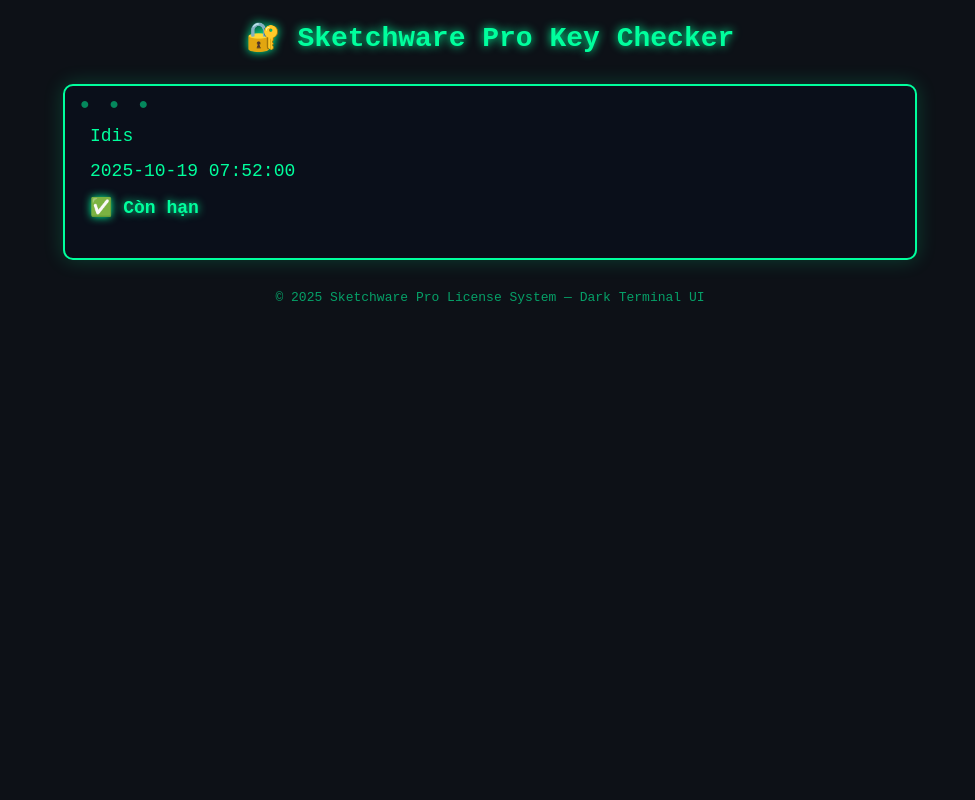
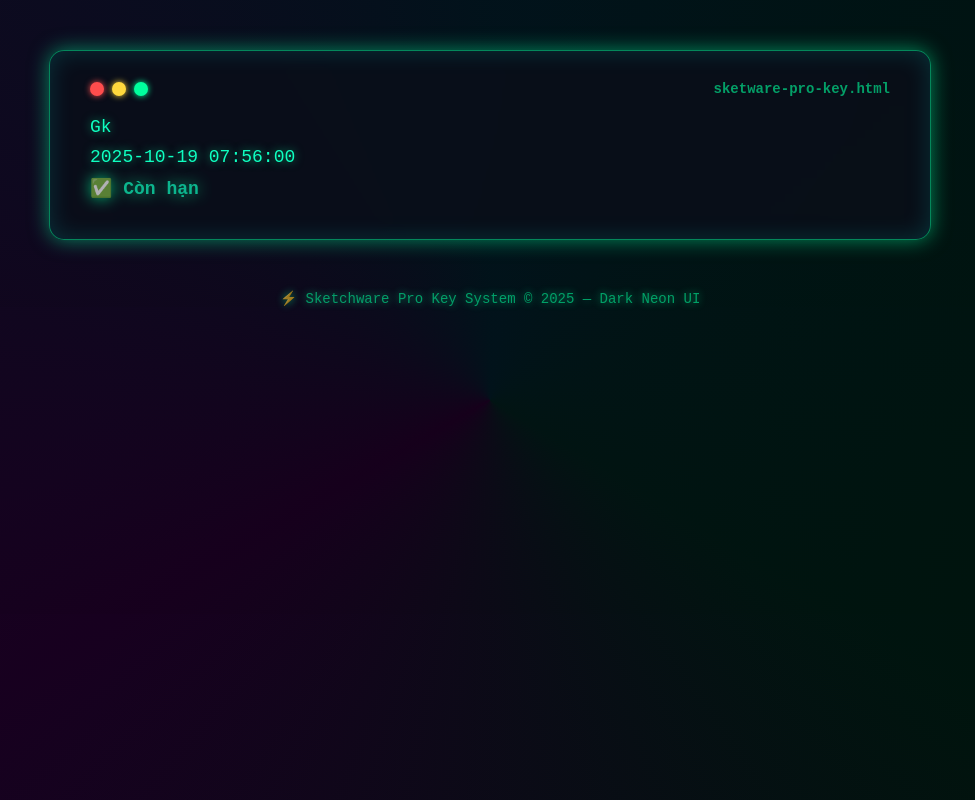
Before and after one commit to vothanhtung-cheat/A, a plain HTML site: page index.html in a window 1280 px wide. Shown: the whole page, without its empty margins (150-1125 px from the left). Drawn offline with Linux system fonts and the light colour scheme.

Commit message:
Update index.html

```diff
--- a/index.html
+++ b/index.html
@@ -4,96 +4,133 @@
   <meta charset="UTF-8">
   <title>Key Sketchware Pro</title>
   <style>
-    /* 🎨 Giao diện terminal dark */
+    /* 💫 Toàn bộ nền */
     body {
-      background: #0d1117;
-      color: #00ff9d;
-      font-family: "JetBrains Mono", "Courier New", monospace;
       margin: 0;
       padding: 0;
+      font-family: 'JetBrains Mono', 'Courier New', monospace;
+      background: radial-gradient(circle at top left, #05010f, #000);
+      color: #0fffc1;
+      overflow-x: hidden;
     }
 
-    /* Khung terminal nằm trên cùng website */
-    .terminal {
-      background: #0a0f1a;
-      border: 2px solid #00ff9d;
-      border-radius: 10px;
-      box-shadow: 0 0 20px rgba(0, 255, 157, 0.2);
-      padding: 25px;
-      width: 95%;
-      max-width: 800px;
-      margin: 30px auto;
-      position: relative;
-      overflow: hidden;
+    /* ✨ Hiệu ứng nền chuyển động nhẹ neon */
+    body::before {
+      content: "";
+      position: fixed;
+      top: -50%;
+      left: -50%;
+      width: 200%;
+      height: 200%;
+      background: conic-gradient(from 180deg at 50% 50%, #00e6ff, #00ff9d, #ff00ff, #00e6ff);
+      animation: rotate 10s linear infinite;
+      opacity: 0.08;
+      z-index: 0;
     }
 
-    /* Header giống terminal */
-    .terminal::before {
-      content: "● ● ●";
-      position: absolute;
-      top: 10px;
-      left: 15px;
-      font-size: 16px;
-      letter-spacing: 5px;
-      color: #00ff9d;
-      opacity: 0.5;
+    @keyframes rotate {
+      to { transform: rotate(360deg); }
     }
 
-    /* Dòng text trong terminal */
+    /* 🌙 Terminal container */
+    .terminal {
+      position: relative;
+      z-index: 2;
+      max-width: 800px;
+      margin: 50px auto;
+      padding: 30px 40px;
+      background: rgba(10, 15, 25, 0.85);
+      border: 1px solid rgba(0, 255, 157, 0.5);
+      border-radius: 15px;
+      box-shadow:
+        0 0 20px rgba(0, 255, 157, 0.5),
+        inset 0 0 25px rgba(0, 255, 255, 0.15);
+      backdrop-filter: blur(10px);
+      text-align: left;
+    }
+
+    /* 🟢 Header */
+    .terminal-header {
+      display: flex;
+      align-items: center;
+      margin-bottom: 20px;
+    }
+
+    .dot {
+      width: 14px;
+      height: 14px;
+      border-radius: 50%;
+      margin-right: 8px;
+    }
+    .dot.red { background: #ff4d4d; box-shadow: 0 0 6px #ff4d4d; }
+    .dot.yellow { background: #ffd93d; box-shadow: 0 0 6px #ffd93d; }
+    .dot.green { background: #00ff9d; box-shadow: 0 0 6px #00ff9d; }
+
+    .terminal-header span {
+      color: #00ff9d;
+      font-weight: bold;
+      margin-left: auto;
+      opacity: 0.6;
+      font-size: 14px;
+    }
+
+    /* 🧠 Nội dung text */
     p {
-      margin: 15px 0;
       font-size: 18px;
-      color: #00ff9d;
+      color: #0fffc1;
+      margin: 10px 0;
       word-break: break-all;
+      text-shadow: 0 0 10px rgba(0, 255, 157, 0.6);
     }
 
     #status {
       font-weight: bold;
-      text-shadow: 0 0 8px #00ff9d;
-      transition: color 0.3s, text-shadow 0.3s;
+      text-shadow: 0 0 15px #00ff9d;
+      animation: pulse 2s infinite;
     }
 
-    /* Khi hết hạn: tự đổi màu */
+    @keyframes pulse {
+      0%, 100% { opacity: 1; }
+      50% { opacity: 0.7; }
+    }
+
+    /* 🔴 Khi hết hạn */
     #status:contains("❌"),
     #status:has-text("❌") {
-      color: #ff5252;
-      text-shadow: 0 0 8px #ff5252;
+      color: #ff4d4d !important;
+      text-shadow: 0 0 12px #ff4d4d;
     }
 
-    /* Dòng tiêu đề */
-    h1 {
-      text-align: center;
-      color: #00ff9d;
-      margin-top: 20px;
-      text-shadow: 0 0 10px #00ff9d;
-      font-size: 28px;
+    /* 💡 Dòng chấm nhấp nháy */
+    .cursor::after {
+      content: "_";
+      animation: blink 1s infinite;
     }
+    @keyframes blink { 50% { opacity: 0; } }
 
+    /* 📜 Footer */
     footer {
       text-align: center;
       color: #00ff9d;
       opacity: 0.6;
-      margin-top: 20px;
-      font-size: 13px;
-    }
-
-    /* Hiệu ứng gõ chữ nhấp nháy nhẹ */
-    @keyframes blink {
-      50% { opacity: 0; }
-    }
-    .cursor::after {
-      content: "_";
-      animation: blink 1s infinite;
+      font-size: 14px;
+      margin-top: 30px;
+      text-shadow: 0 0 8px #00ff9d;
     }
   </style>
 </head>
 
 <body>
-  <h1>🔐 Sketchware Pro Key Checker</h1>
+  <div class="terminal">
+    <div class="terminal-header">
+      <div class="dot red"></div>
+      <div class="dot yellow"></div>
+      <div class="dot green"></div>
+      <span>sketware-pro-key.html</span>
+    </div>
 
-  <div class="terminal">
-    <p id="key">Idis</p>
-    <p id="expiry">2025-10-19 07:52:00</p>
+    <p id="key">Gk</p>
+    <p id="expiry">2025-10-19 07:56:00</p>
     <p id="status">✅ Còn hạn</p>
 
     <script>
@@ -103,6 +140,6 @@
     </script>
   </div>
 
-  <footer>© 2025 Sketchware Pro License System — Dark Terminal UI</footer>
+  <footer>⚡ Sketchware Pro Key System © 2025 — Dark Neon UI</footer>
 </body>
 </html>
```
